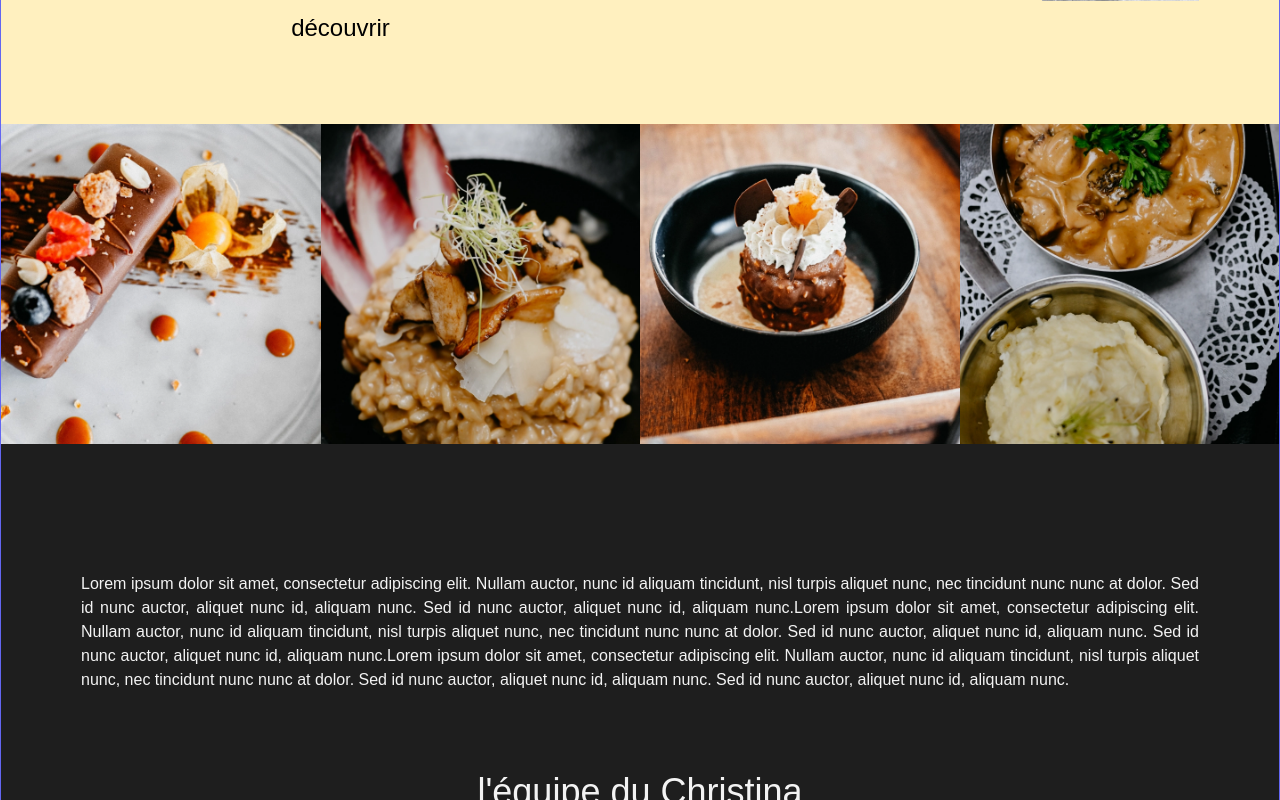
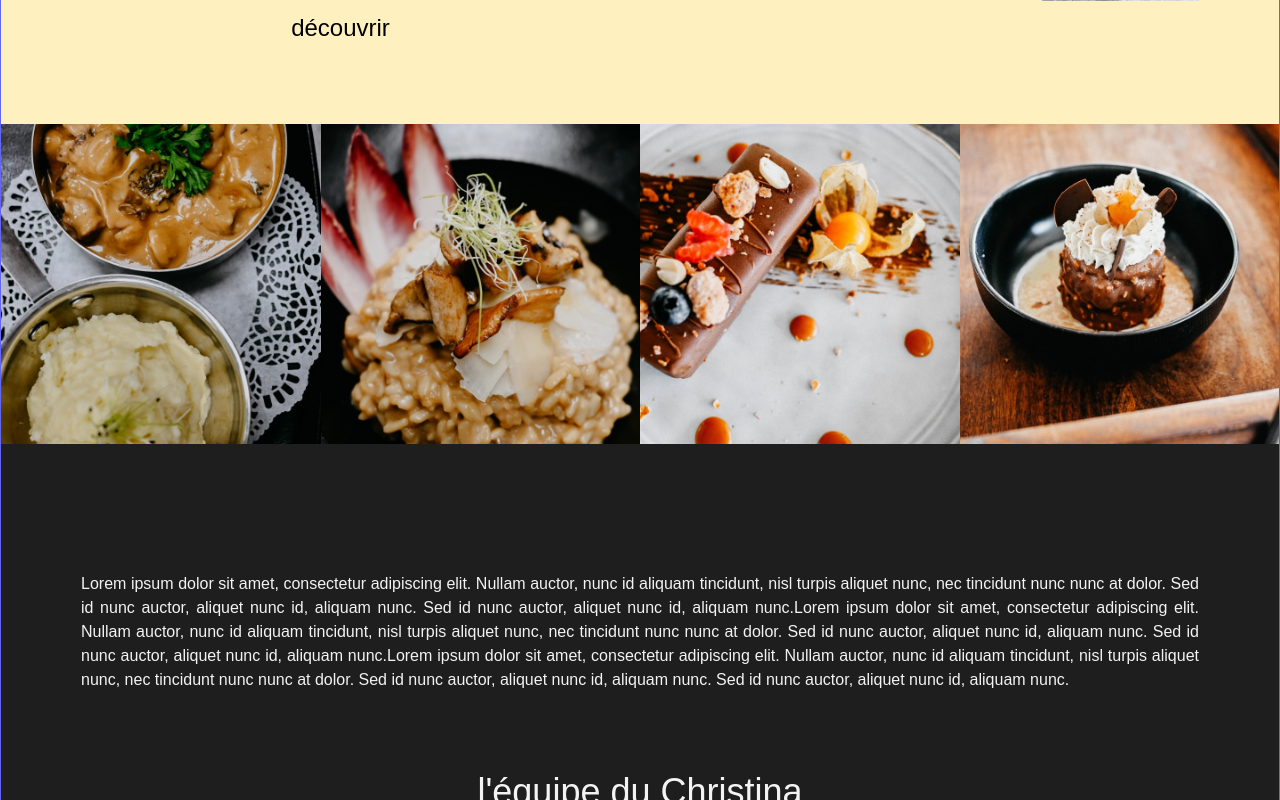
Before and after one commit to sha0lean/christina, a React (Vite) app: page / in a window 1280 px wide. Shown: the part 3220-4020 px from the top of the page. Built offline with nearby package versions, Linux system fonts and the light colour scheme; a web font is replaced by a local one.

Commit message:
♿️ pinailler avec les paths "modernes" sinon ça fonctionne pas

```diff
--- a/src/components/ui/Footer.jsx
+++ b/src/components/ui/Footer.jsx
@@ -1,10 +1,12 @@
 //=components/ui/Footer.jsx
+import zebraManeImg from "@assets/artwork/zebra_mane.webp"
+import cocktailImg from "@assets/cocktails/cocktail1.webp"
 
 function Footer() {
   return (
     <footer className="relative h-[350px] w-full sm:h-[580px] md:h-[760px] lg:h-[1080px]">
       <img
-        src="/src/assets/artwork/zebraMane.webp"
+        src={zebraManeImg}
         alt="Crinière de zèbre"
         className="absolute bottom-0 w-full "
       />
@@ -27,11 +29,7 @@ function Footer() {
           id="CocktailArch"
           className="lg:-bottom-30 bottom-0 mt-10 flex h-auto w-2/5 overflow-hidden rounded-t-full"
         >
-          <img
-            src="/src/assets/cocktails/cocktail1.webp"
-            alt="Cocktails Fruités Cosy"
-            className=""
-          />
+          <img src={cocktailImg} alt="Cocktails Fruités Cosy" className="" />
         </div>
       </div>
     </footer>
--- a/src/pages/Home.jsx
+++ b/src/pages/Home.jsx
@@ -1,8 +1,15 @@
 //=components/pages/Home.jsx
 
+import menusImg from "@assets/artwork/menu_batch.webp"
 import cuisineImage from "@assets/cards/card_cuisine.webp"
 import exterieurImage from "@assets/cards/card_exterieur.webp"
 import interieurImage from "@assets/cards/card_interieur.webp"
+import cook3Img from "@assets/cooking/dessert_1.webp"
+import cook4Img from "@assets/cooking/dessert_2.webp"
+import cook1Img from "@assets/cooking/plat_1.webp"
+import cook2Img from "@assets/cooking/plat_2.webp"
+import equipeCuisineImg from "@assets/equipe/equipe_cuisine.webp"
+import equipeSalleImg from "@assets/equipe/equipe_salle.webp"
 import Card from "@components/card/Card"
 import Hero from "@components/hero/Hero"
 import HomeParallax from "@components/parallax/HomeParallax.jsx"
@@ -105,17 +112,17 @@ const Home = () => {
         <div id="batch_menus" className="my-auto w-full lg:w-1/2">
           <img
             className="h-full w-full object-cover object-center transition-all duration-500 ease-in-out hover:rotate-2 hover:scale-110"
-            src="/src/assets/artwork/menu_batch.webp"
+            src={menusImg}
             alt="Image"
           />
         </div>
       </section>
       <section className="banner">
         <div className="flex w-full">
-          <img className="w-1/4" src="src/assets/cooking/dessert_1.webp" alt="Image 1" />
-          <img className="w-1/4" src="src/assets/cooking/plat_2.webp" alt="Image 2" />
-          <img className="w-1/4" src="src/assets/cooking/dessert_2.webp" alt="Image 3" />
-          <img className="w-1/4" src="src/assets/cooking/plat_1.webp" alt="Image 2" />
+          <img className="w-1/4" src={cook1Img} alt="Image 1" />
+          <img className="w-1/4" src={cook2Img} alt="Image 2" />
+          <img className="w-1/4" src={cook3Img} alt="Image 3" />
+          <img className="w-1/4" src={cook4Img} alt="Image 2" />
         </div>
       </section>
       <section className="flex flex-col gap-20 bg-primary p-20 py-32 text-justify font-heading">
@@ -137,8 +144,8 @@ const Home = () => {
           id="Home_Teams"
           className="container mx-auto grid grid-cols-1 gap-14 md:grid-cols-2"
         >
-          <Card imageUrl="public/assets/equipe/equipe_salle.webp" title="en salle" />
-          <Card imageUrl="./src/assets/equipe/equipe_cuisine.webp" title="en cuisine" />
+          <Card imageUrl={equipeSalleImg} title="en salle" />
+          <Card imageUrl={equipeCuisineImg} title="en cuisine" />
         </div>
       </section>
     </div>
--- a/vite.config.js
+++ b/vite.config.js
@@ -13,6 +13,11 @@ const assetsAlias = fileURLToPath(new URL("./src/assets", import.meta.url))
 export default defineConfig({
   plugins: [react()],
 
+  build: {
+    minify: "esbuild", // https://v4.vitejs.dev/config/build-options.html#build-minify
+    sourcemap: false, // https://v4.vitejs.dev/config/build-options.html#build-sourcemap
+  },
+
   resolve: {
     alias: {
       "@": srcAlias,
```
Also changed, not shown: src/assets/logo_lechristina.jpg (added).
